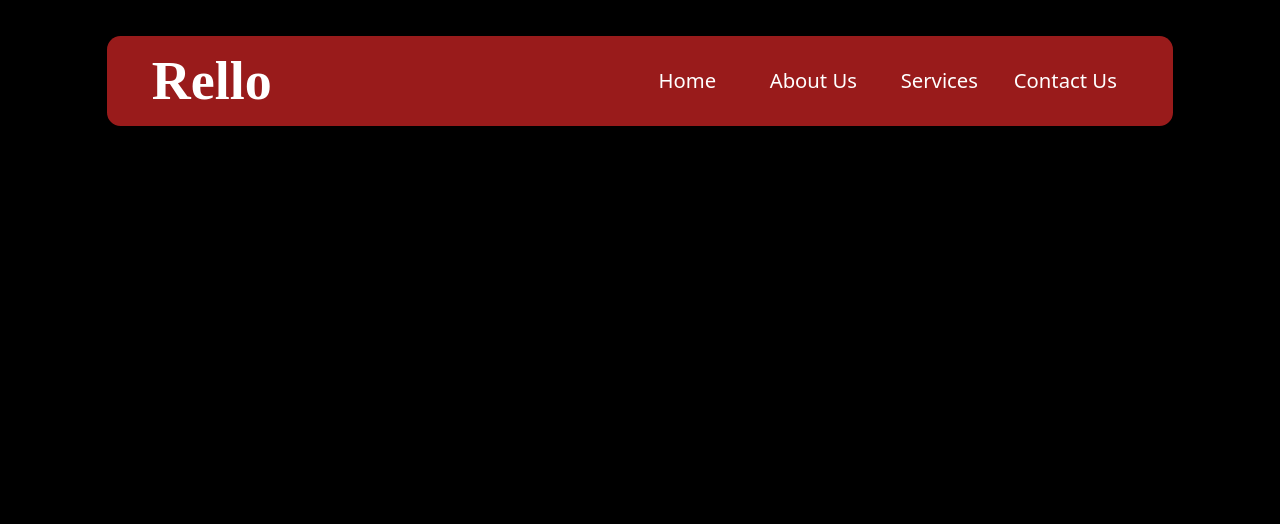
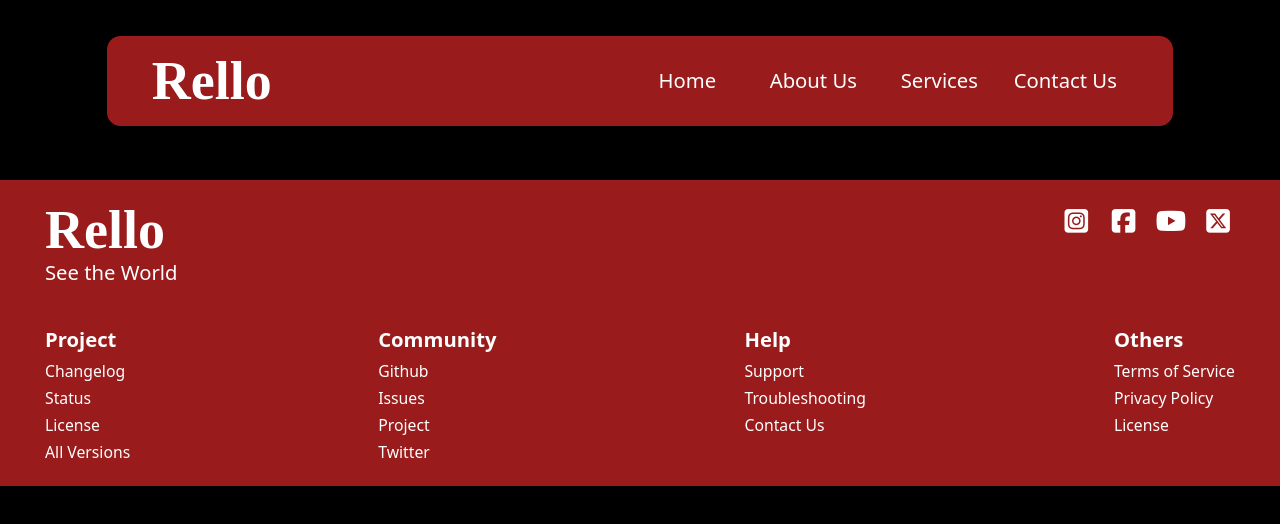
Before and after one commit to ImranullahKhann/responsive-react-website, a React (Vite) app: page / in a window 1280 px wide. Shown: the top 524 px of the page. Built offline with nearby package versions, Linux system fonts and the light colour scheme.

Commit message:
Add Footer

```diff
--- a/index.html
+++ b/index.html
@@ -4,6 +4,7 @@
     <meta charset="UTF-8" />
     <meta name="viewport" content="width=device-width, initial-scale=1.0" />
     <title>Rello</title>
+    <link rel="stylesheet" href="https://cdnjs.cloudflare.com/ajax/libs/font-awesome/7.0.1/css/all.min.css" integrity="sha512-2SwdPD6INVrV/lHTZbO2nodKhrnDdJK9/kg2XD1r9uGqPo1cUbujc+IYdlYdEErWNu69gVcYgdxlmVmzTWnetw==" crossorigin="anonymous" referrerpolicy="no-referrer" />
   </head>
   <body>
     <div id="root">
--- a/src/App.jsx
+++ b/src/App.jsx
@@ -1,10 +1,12 @@
 import "./App.css"
 import Header from "./components/Header/Header.jsx"
+import Footer from "./components/Footer/Footer.jsx"
 
 function App() {
   return (
     <>
       <Header />
+      <Footer />
     </>
   )
 }
--- /dev/null
+++ b/src/components/Body/Body.jsx
@@ -0,0 +1,9 @@
+const Body = () => {
+    return (
+        <main>
+
+        </main>
+    )
+}
+
+export default Body;
--- /dev/null
+++ b/src/components/Common/Logo.jsx
@@ -0,0 +1,7 @@
+export default function Logo () {
+    return (
+        <h1 className="logo updock-bold content-center cursor-pointer hover:text-">
+            Rello
+        </h1>
+    )
+}
--- /dev/null
+++ b/src/components/Footer/Footer.jsx
@@ -0,0 +1,31 @@
+import Logo from "../Common/Logo.jsx";
+import SocialLink from "./SocialLink.jsx"
+import FooterLinks from "./FooterLinks.jsx"
+import linksData from "./linksData.js";
+
+const Footer = () => {
+    return (
+        <footer className="text-white bg-red-800 w-full px-10 py-5">
+            <section className="flex justify-between mb-8">
+                <div className="">
+                    <Logo />
+                    <p>See the World</p>
+                </div>
+                <div className="socials flex gap-3">
+                    <SocialLink iconClass="fa-brands fa-square-instagram"/>
+                    <SocialLink iconClass="fa-brands fa-square-facebook"/>
+                    <SocialLink iconClass="fa-brands fa-youtube"/>
+                    <SocialLink iconClass="fa-brands fa-square-x-twitter"/>
+                </div>
+            </section>
+            <section className="flex justify-between">
+                <FooterLinks title={linksData[0].title} links={linksData[0].links}/>
+                <FooterLinks title={linksData[1].title} links={linksData[1].links}/>
+                <FooterLinks title={linksData[2].title} links={linksData[2].links}/>
+                <FooterLinks title={linksData[3].title} links={linksData[3].links}/>
+            </section>
+        </footer>
+    )
+}
+
+export default Footer;
--- /dev/null
+++ b/src/components/Footer/FooterLinks.jsx
@@ -0,0 +1,12 @@
+export default function FooterLinks ({title, links}) {
+    return (
+        <section className="flex flex-col gap-1">
+            <h3 className="text-lg">{title}</h3>
+            {links.map((link, index) => {
+                return (
+                    <a key={index} className="text-sm hover:text-gray-300" href={link.route}>{link.name}</a>
+                )
+            })}
+        </section>
+    )
+}
--- /dev/null
+++ b/src/components/Footer/SocialLink.jsx
@@ -0,0 +1,5 @@
+export default function SocialLink ({iconClass}) {
+    return (
+        <i className={`${iconClass} text-2xl cursor-pointer hover:scale-110 transition-all duration-300 ease-in-out`}></i>
+    )
+}
--- /dev/null
+++ b/src/components/Footer/linksData.js
@@ -0,0 +1,80 @@
+const linksData = [
+    {
+        title: "Project",
+        links: [
+            {
+                name: "Changelog",
+                route: "#"
+            },
+            {
+                name: "Status",
+                route: "#"
+            },
+            {
+                name: "License",
+                route: "#"
+            },
+            {
+                name: "All Versions",
+                route: "#"
+            }
+        ]
+    },
+    {
+        title: "Community",
+        links: [
+            {
+                name: "Github",
+                route: "#"
+            },
+            {
+                name: "Issues",
+                route: "#"
+            },
+            {
+                name: "Project",
+                route: "#"
+            },
+            {
+                name: "Twitter",
+                route: "#"
+            }
+        ]
+    },
+    {
+        title: "Help",
+        links: [
+            {
+                name: "Support",
+                route: "#"
+            },
+            {
+                name: "Troubleshooting",
+                route: "#"
+            },
+            {
+                name: "Contact Us",
+                route: "#"
+            }
+        ]
+    },
+    {
+        title: "Others",
+        links: [
+            {
+                name: "Terms of Service",
+                route: "#"
+            },
+            {
+                name: "Privacy Policy",
+                route: "#"
+            },
+            {
+                name: "License",
+                route: "#"
+            }
+        ]
+    },
+]
+
+export default linksData
--- a/src/components/Header/Header.jsx
+++ b/src/components/Header/Header.jsx
@@ -1,12 +1,10 @@
 import NavButton from "./NavButton.jsx"
-import "../../App.css"
+import Logo from "../Common/Logo.jsx"
 
 const Header = () => {
     return (
         <header className="flex w-10/12 justify-between bg-red-800 text-white px-10 h-20 rounded-xl mt-8">
-            <h1 className="logo updock-bold content-center cursor-pointer hover:text-">
-                Rello
-            </h1>
+            <Logo />
             <nav className="h-full">
                 <NavButton name="Home" link="#" />
                 <NavButton name="About Us" link="#" />
```
Also changed, not shown: src/components/Footer.jsx (deleted).
